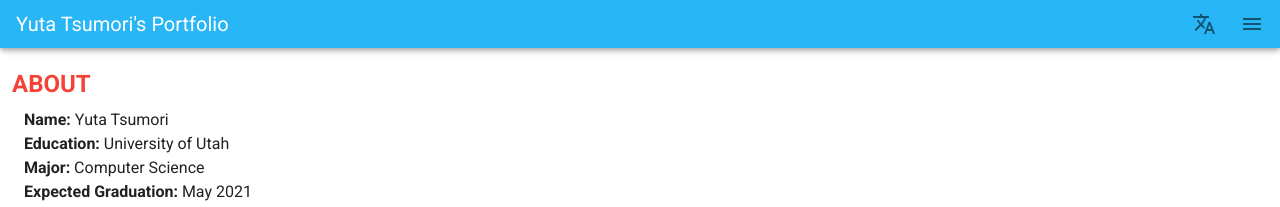
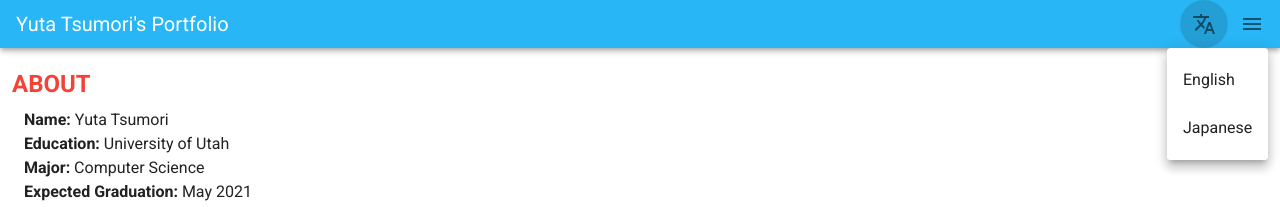
Before and after one commit to ytsumori9959/PersonalWebsite, a Vue app: page / in a window 1280 px wide. Both pictures are taken after a click on the button 1204 px from the left and 24 px from the top of the page. Shown: the top 207 px of the page. Built offline with nearby package versions, Linux system fonts and the light colour scheme.

Commit message:
Add language choice menu in FixedHeader.vue

```diff
--- a/src/components/FixedHeader.vue
+++ b/src/components/FixedHeader.vue
@@ -2,9 +2,18 @@
   <v-app-bar app dense class="light-blue lighten-1">
     <v-toolbar-title class="white--text text-center">Yuta Tsumori's Portfolio</v-toolbar-title>
     <v-spacer />
-    <v-btn icon>
-      <v-icon>{{translatePath}}</v-icon>
-    </v-btn>
+    <v-menu offset-y close-on-click close-on-content-click>
+      <template v-slot:activator="{ on }">
+        <v-btn icon v-on="on">
+          <v-icon>{{translatePath}}</v-icon>
+        </v-btn>
+      </template>
+      <v-list>
+        <v-list-item v-for="(language, i) in languages" :key="i" @click="isActive">
+          <v-list-item-title>{{ language.title }}</v-list-item-title>
+        </v-list-item>
+      </v-list>
+    </v-menu>
     <v-menu offset-y close-on-click close-on-content-click>
       <template v-slot:activator="{ on }">
         <v-app-bar-nav-icon v-on="on" />
@@ -27,6 +36,7 @@ export default {
 
   data: () => ({
     items: [{ title: "About" }, { title: "Work" }],
+    languages: [{ title: "English" }, { title: "Japanese" }],
     isActive: false,
     translatePath: mdiTranslate
   })
```
